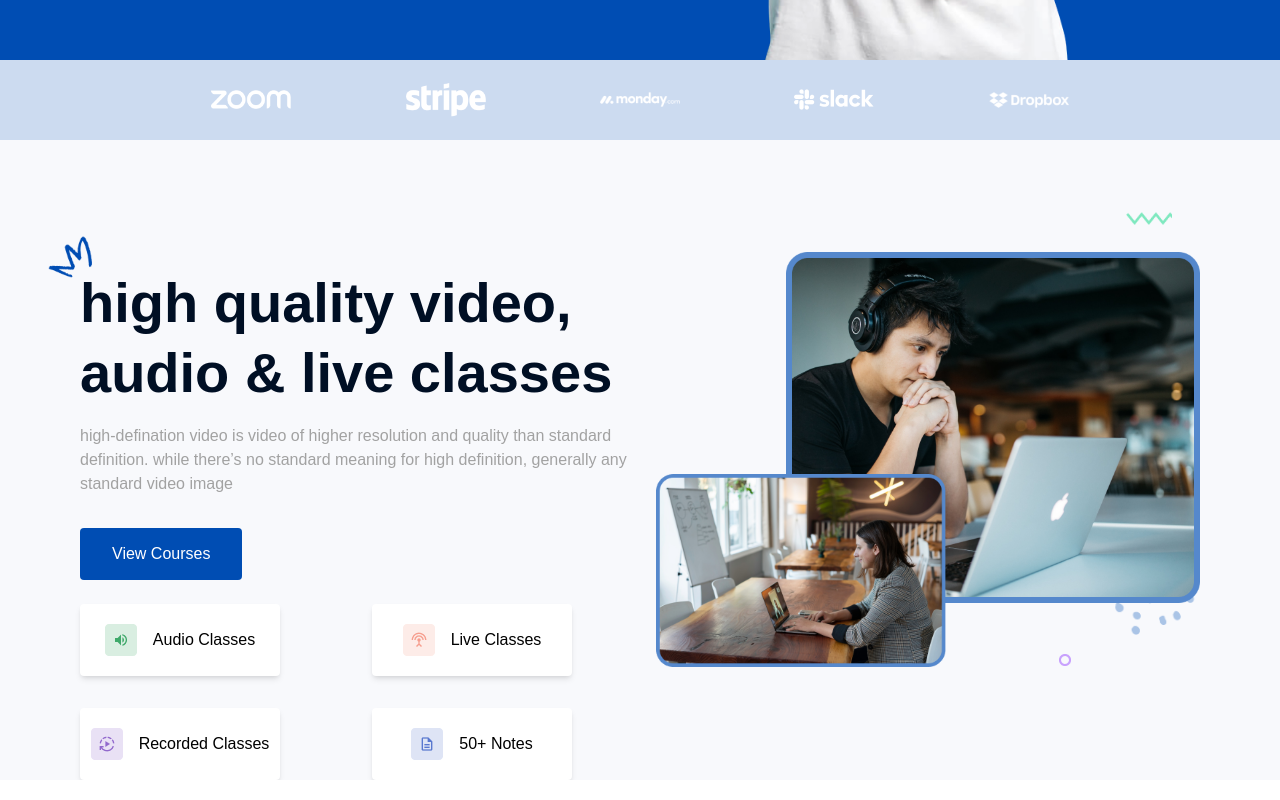
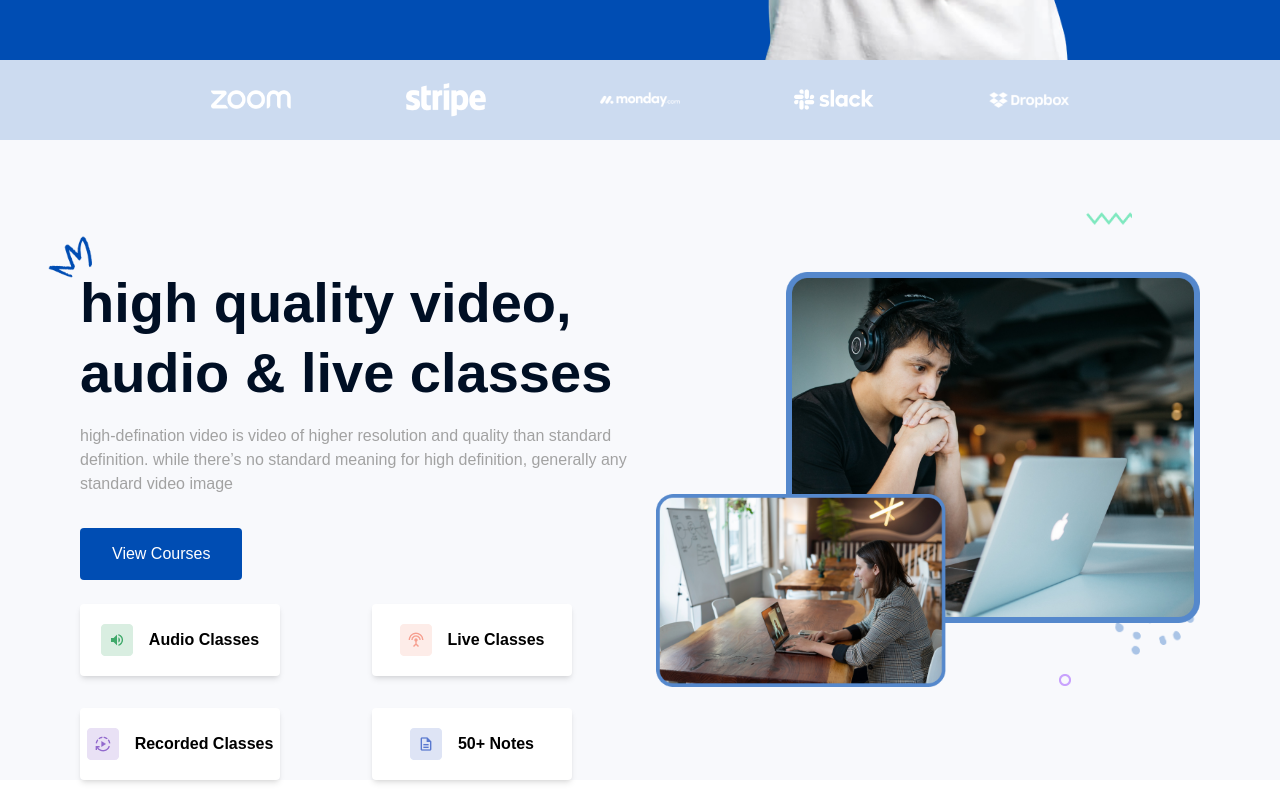
Before and after one commit to codepantha/tech-time, a React (Create React App) app: page / in a window 1280 px wide. Shown: the part 837-1637 px from the top of the page. Built offline with nearby package versions, Linux system fonts and the light colour scheme; a web font is replaced by a local one.

Commit message:
Add animation to the About component

```diff
--- a/src/containers/About.jsx
+++ b/src/containers/About.jsx
@@ -6,8 +6,13 @@ import images from '../constants/images';
 
 const About = () => {
   const cardImages = [images.audio, images.live, images.recorded, images.notes];
+
   return (
-    <motion.section className="about-section">
+    <motion.section
+      className="about-section"
+      whileInView={{ x: [-100, 0] }}
+      transition={{ duration: 0.5 }}
+    >
       <div className="relative text-center md:text-left">
         <h2 className="font-clash font-bold text-[56px] leading-[70px] text-[#000f24] md:pt-8">
           high quality video, audio & live classes
@@ -28,7 +33,7 @@ const About = () => {
           View Courses
         </button>
 
-        <div className="w-1/12 absolute bottom-52 md:-top-6 right-0 md:-right-[390px] lg:-right-[540px]">
+        <div className="w-1/12 absolute bottom-52 md:-top-6 right-0 md:-right-[390px] lg:-right-[500px]">
           <img src={images.squiggly} alt="squiggly" className="w-full" />
         </div>
 
@@ -41,13 +46,17 @@ const About = () => {
           ].map((item, i) => (
             <div className="card" key={uuidv4()}>
               <img src={cardImages[i]} alt="audio" />
-              <p className="text-xs md:text-[16px]">{item}</p>
+              <p className="text-xs md:text-[16px] font-bold">{item}</p>
             </div>
           ))}
         </div>
       </div>
 
-      <div className="about-section-right relative mt-4">
+      <motion.div
+        className="about-section-right relative mt-4"
+        whileInView={{ y: [-100, 20], opacity: [0, 1] }}
+        transition={{ duration: 0.5, delay: 0.5 }}
+      >
         <div className="relative">
           <div className="md:w-3/4 ml-auto relative z-10">
             <img
@@ -66,11 +75,11 @@ const About = () => {
           <div className="md:w-1/6 absolute -bottom-8 right-0">
             <img src={images.droplets} alt="droplets" className="w-[91px]" />
           </div>
-          <div className="absolute md:-bottom-16 md:right-32">
+          <div className="absolute md:-bottom-16 -bottom-10 right-32">
             <img src={images.dot} alt="dot" />
           </div>
         </div>
-      </div>
+      </motion.div>
     </motion.section>
   );
 };
--- a/src/index.css
+++ b/src/index.css
@@ -52,10 +52,11 @@
   }
 
   .about-section .card {
-    @apply bg-white flex justify-center items-center gap-4 h-[72px] md:w-[200px] rounded shadow-md; }
+    @apply bg-white flex justify-center items-center gap-4 h-[72px] md:w-[200px] rounded shadow-md;
+  }
 
   .crown {
-    @apply w-11 absolute -top-0 -left-8;
+    @apply w-11 absolute -top-4 md:-top-0 md:-left-8;
   }
 
   .crown img {
```
